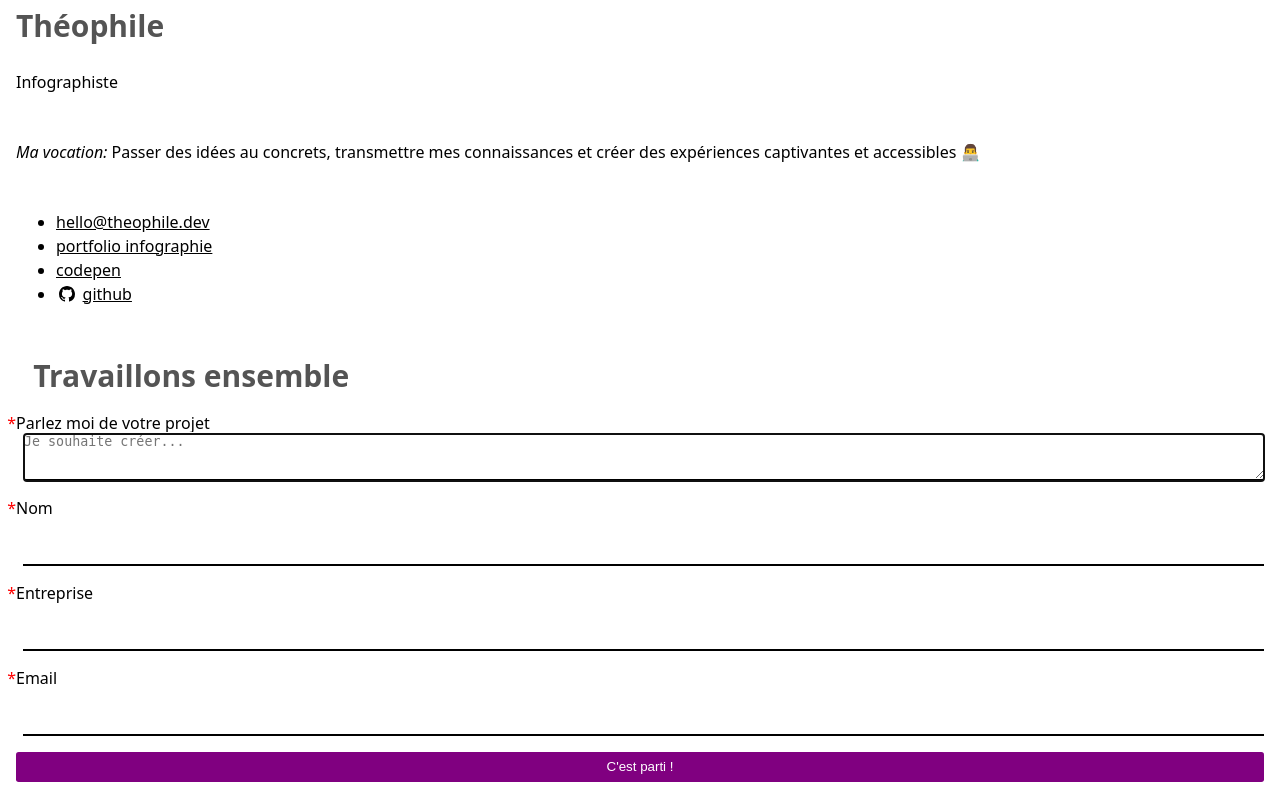
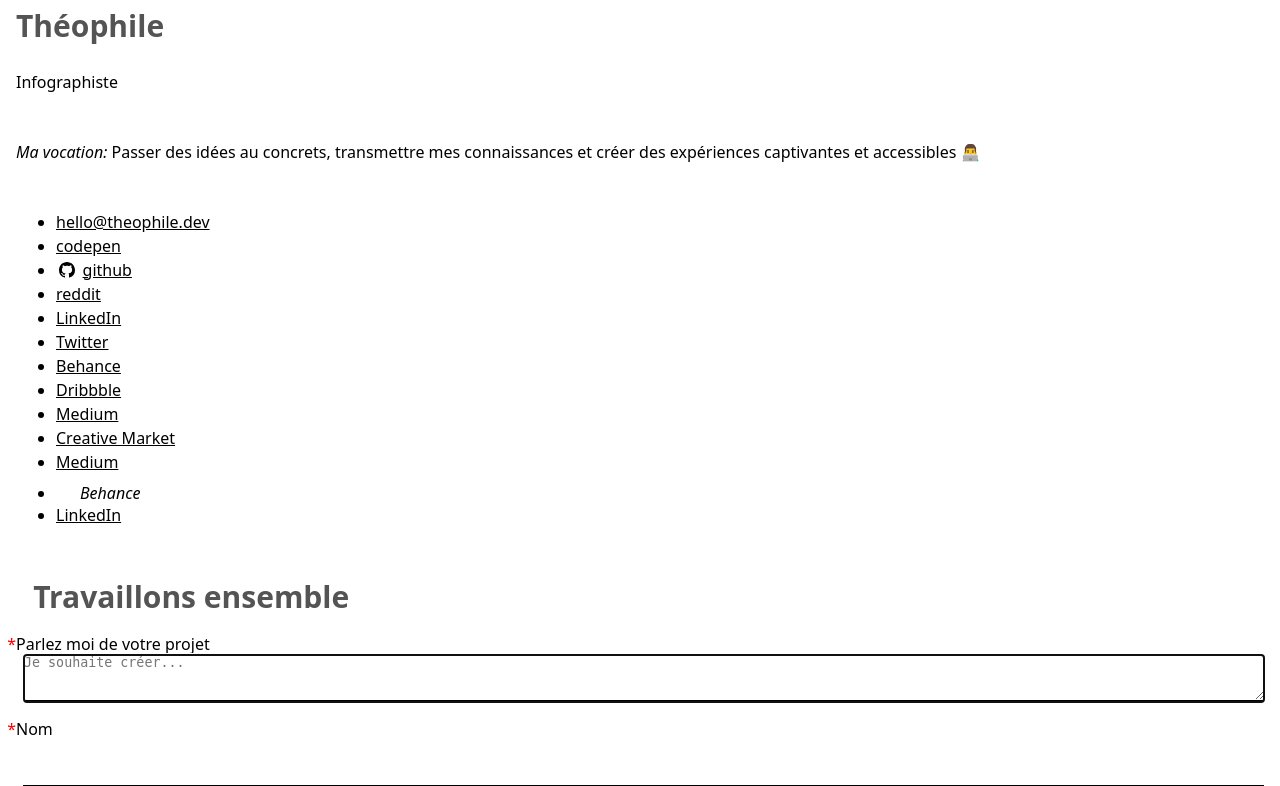
Before and after one commit to thinkerers/theophile.dev, a PHP site: page / in a window 1280 px wide. Shown: the part 851-1637 px from the top of the page. Run offline with PHP 8.4, Linux system fonts and the light colour scheme; data comes from the database, SQL or seed files in the repository.

Commit message:
close https://github.com/thinkerers/theophile.dev/issues/96

```diff
--- a/www/templates/home.php
+++ b/www/templates/home.php
@@ -41,9 +41,18 @@ ob_start();
   <address>
     <ul>
       <li><a href="mailto:hello@theophile.dev">hello@theophile.dev</a></li>
-      <li><a href="https://docs.google.com/presentation/d/12qON9WzkUSGHv9LRzEdK1zckqqabfpfLK1-vlNeaQ9k/preview?slide=id.g706ef3ee9b_8_88">portfolio infographie</a></li>
-      <li><a href="https://codepen.io/collection/Rzvekr">codepen</a></li>
+      <li><a href="http://codepen.io/DesignThinkerer">codepen</a></li>
       <li><a href="https://github.com/DesignThinkerer">github</a></li>
+      <li><a href="https://www.reddit.com/user/DesignThinkerer/">reddit</a></li>
+      <li><a href="https://www.linkedin.com/in/DesignThinkerer">LinkedIn</a></li>
+      <li><a href="https://twitter.com/home?lang=en">Twitter</a></li>
+      <li><a href="https://www.behance.net/">Behance</a></li>
+      <li><a href="https://dribbble.com/">Dribbble</a></li>
+      <li><a href="https://designthinkerer.medium.com/">Medium</a></li>
+      <li><a href="https://creativemarket.com/DesignThinkerer?u=DesignThinkerer">Creative Market</a></li>
+      <li><a href="https://medium.com/@DesignThinkerer">Medium</a></li>
+      <li><a href="https://www.behance.net/DesignThinkerer"></a>Behance</li>
+      <li><a href="https://www.linkedin.com/in/DesignThinkerer">LinkedIn</a></li>
     </ul>
   </address>
 </section>
```
